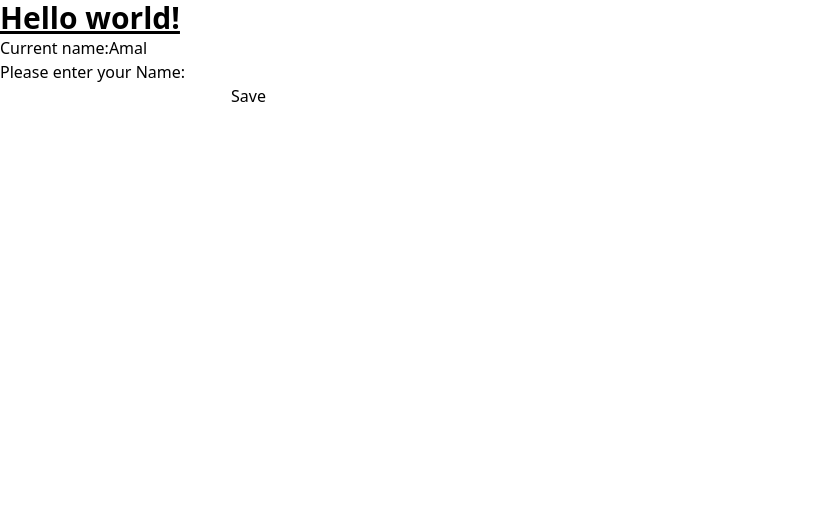
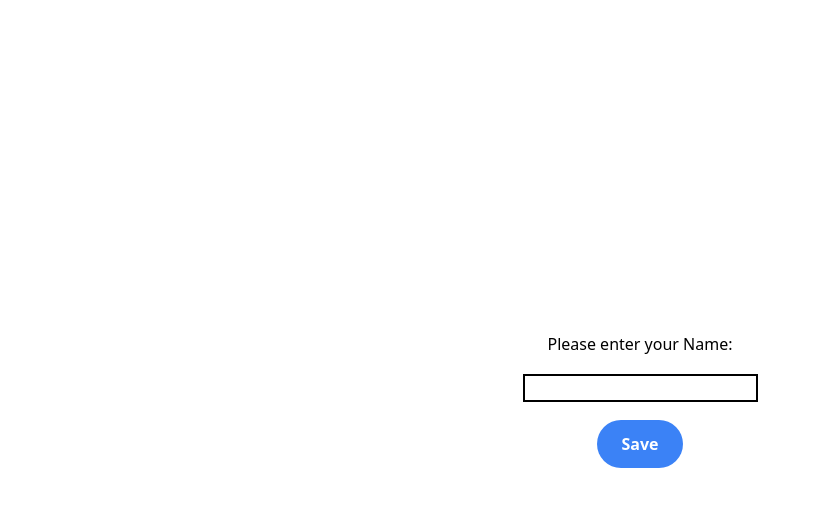
Before and after one commit to amaljoby03/appi, a React (Vite) app: page / in a window 1280 px wide. Shown: the top 506 px of the page, without its empty margins (0-821 px from the left). Built offline with nearby package versions, Linux system fonts and the light colour scheme.

Commit message:
styling; made the box into a vertical layout

```diff
--- a/src/App.jsx
+++ b/src/App.jsx
@@ -14,13 +14,22 @@ function App() {
   }
 
   return (
-    <>
-      <h1 className="text-3xl font-bold underline">Hello world!</h1>
-      <p>Current name:{name}</p>
-      <p>Please enter your Name:</p>
-      <input type="text" onChange={UpdateName}></input>
-      <button onClick={ShowPopup}>Save</button>
-    </>
+    <div className="flex justify-center min-h-screen items-center">
+      <div className="h-full flex flex-col gap-5 items-center">
+        <p >Please enter your Name:</p>
+        <input
+          className="outline outline-2"
+          type="text"
+          onChange={UpdateName}
+        ></input>
+        <button
+          className="bg-blue-500 text-white px-6 py-3 font-semibold rounded-full"
+          onClick={ShowPopup}
+        >
+          Save
+        </button>
+      </div>
+    </div>
   );
 }
 
```
